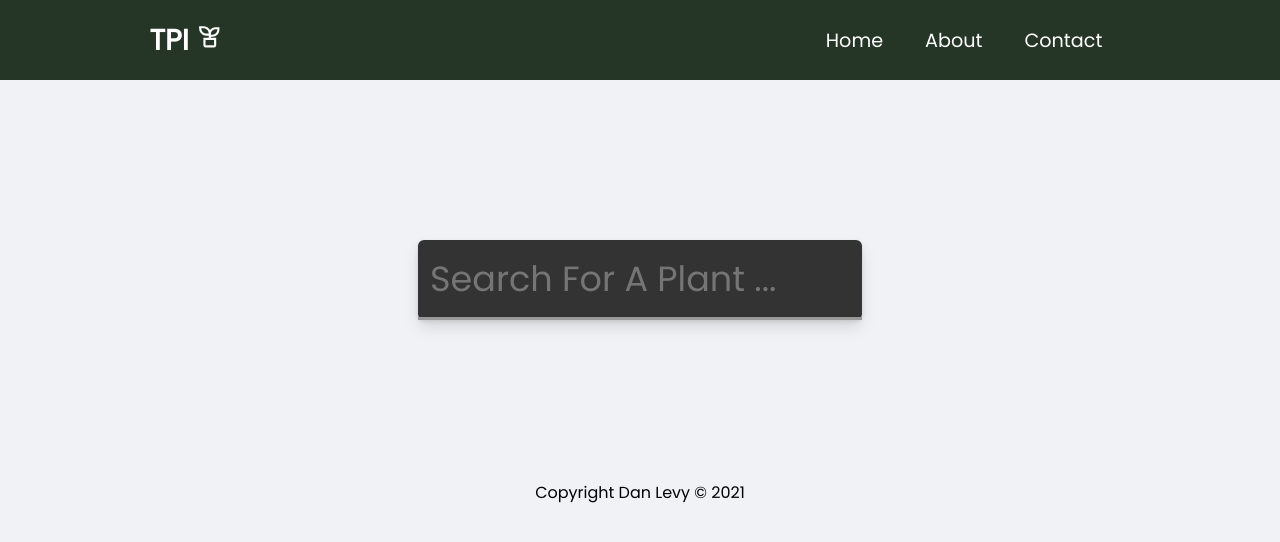
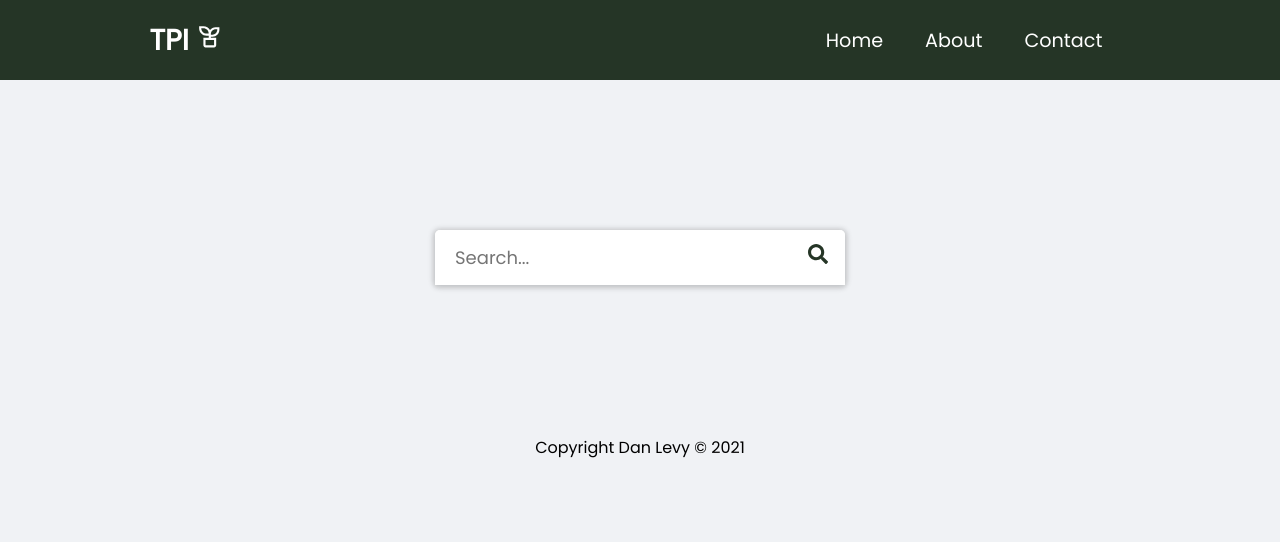
Before and after one commit to bcdan/ToxicPlantsIdentifier, a React (Create React App) app in the folder client/: page / in a window 1280 px wide. Shown: the top 542 px of the page. Built offline with nearby package versions, Linux system fonts and the light colour scheme; no server answers.

Commit message:
feat.modal - modal now works with loading plants details - missing styling of the content

```diff
--- a/client/src/App.js
+++ b/client/src/App.js
@@ -1,15 +1,29 @@
 import {useState,useEffect} from "react"
 import SearchBox from './components/SearchBox'
-import PlantDetails from './components/PlantDetails'
-import Footer from './components/Footer'
-import Navbar from './components/Navbar/Navbar'
 import About from './components/About'
 import Contact from './components/Contact'
-import {BrowserRouter as Router,Route,Switch} from 'react-router-dom'
+import Modal from './components/Modal/Modal'
+import {Route,Switch,useLocation} from 'react-router-dom'
+
+
+
 function App() {
 
   const [plantsDB,setPlantsDB] = useState([]);
   const [displayPlants,setDisplayedPlants] = useState([]);
+  const [showModal, setShowModal] = useState(false);
+  const [plantModalID,setPlantModalID] = useState(-1);
+
+  const usePageViews = ()=> {
+    let location = useLocation();
+    useEffect(() => {
+      if(location.pathname==='/')
+        setDisplayedPlants([]);
+    }, [location]);
+  }
+  usePageViews();
+
+
 
   useEffect(()=>{
     const getPlants = async()=>{
@@ -18,8 +32,6 @@ function App() {
     }
     getPlants();
   },[]);
-
-
 
   const fetchPlants = async()=>{
       const res = await fetch('/api/plants');
@@ -39,20 +51,14 @@ function App() {
 
 
   return (
-    <Router>
-      <Navbar/>
       <Switch>
-      <Route exact path='/about' component={About}/>
-      <Route exact path='/contact' component={Contact}/>
-      <Route exact path='/'>
-      <SearchBox onSearch={onSearch} plants={displayPlants}/>
-    </Route>
-    <Route  path='/plants/:id' children={<PlantDetails/>}/>
-    </Switch>
-    <Footer/>
-    </Router>
-
-
+        <Route exact path='/about' component={About}/>
+        <Route exact path='/contact' component={Contact}/>
+        <Route exact path='/'>
+          <SearchBox onSearch={onSearch} plants={displayPlants} setShowModal={setShowModal} setPlantID={setPlantModalID} />
+          <Modal showModal={showModal} setShowModal={setShowModal} plantID={plantModalID}/>
+        </Route>
+      </Switch>
   );
 }
 
--- a/client/src/components/Footer.js
+++ b/client/src/components/Footer.js
@@ -1,7 +1,9 @@
 const Footer = () => {
     return (
         <footer>
+            <div className="footer">
             <p>Copyright Dan Levy &copy; 2021</p>
+            </div>
         </footer>
     )
 }
--- /dev/null
+++ b/client/src/components/Modal/Modal.css
@@ -0,0 +1,59 @@
+.background{
+    width: 100%;
+    height: 100%;
+    background: rgba(0, 0, 0, 0.8);
+    position: fixed;
+    display: flex;
+    justify-content: center;
+    align-items: center;
+    overflow-y: hidden;
+    bottom:0;
+}
+
+.modalWrapper{
+    width: 800px;
+    height: 500px;
+    box-shadow: 0 5px 16px rgba(0, 0, 0, 0.2);
+    background: #fff;
+    color: #000;
+    display: grid;
+    grid-template-columns: 1fr 1fr;
+    position: relative;
+    z-index: 10;
+    border-radius: 10px;
+}
+.modalIMG{
+    width: 100%;
+    height: 100%;
+    border-radius: 10px 0 0 10px;
+    background: #000;
+}
+.modalContent{
+    display: flex;
+    flex-direction: column;
+    justify-content: center;
+    align-items: center;
+    line-height: 1.8;
+    color: #141414;
+}
+.modalContent p{
+    margin-bottom: 1rem;
+}
+
+.modalContent button{
+    padding: 10px 24px;
+    background: #141414;
+    color: #fff;
+    border: none;
+}
+
+.closeModalButton{
+    cursor: pointer;
+    position: absolute;
+    top: 20px;
+    right: 20px;
+    width: 32px;
+    height: 32px;
+    padding: 0;
+    z-index: 10;
+}
--- /dev/null
+++ b/client/src/components/Modal/Modal.js
@@ -0,0 +1,60 @@
+import "./Modal.css";
+import React, { useRef, useEffect, useCallback } from 'react';
+import { MdClose } from 'react-icons/md';
+import PlantDetails from '../PlantDetails'
+
+const Modal = ({ showModal, setShowModal, plantID})=> {
+  const modalRef = useRef();
+
+  const closeModal = e => {
+    if (modalRef.current === e.target) {
+      setShowModal(false);
+    }
+  };
+
+  const keyPress = useCallback(
+    e => {
+      if (e.key === 'Escape' && showModal) {
+        setShowModal(false);
+      }
+    },
+    [setShowModal, showModal]
+  );
+
+  useEffect(
+    () => {
+      document.addEventListener('keydown', keyPress);
+      return () => document.removeEventListener('keydown', keyPress);
+    },
+    [keyPress]
+  );
+
+  useEffect(() => {
+    if(showModal){
+      document.body.style.overflow = 'hidden';
+    }else         document.body.style.overflow = 'unset';
+  },[showModal])
+
+
+  return (
+    <>
+      {showModal ? (
+        <div className="background" onClick={closeModal} ref={modalRef}>
+            <div className="modalWrapper" >
+              <div className="modalContent">
+
+                <PlantDetails plantID={plantID}/>
+                <button onClick={() => setShowModal(prev => !prev)}>Close</button>
+              </div>
+              <MdClose className="closeModalButton"
+                aria-label='Close modal'
+                onClick={() => setShowModal(prev => !prev)}
+              />
+            </div>
+        </div>
+      ) : null}
+    </>
+  );
+}
+
+export default Modal;
--- a/client/src/components/Plant.js
+++ b/client/src/components/Plant.js
@@ -1,15 +1,18 @@
-import { FaSkull, FaCheck } from 'react-icons/fa'
-import {Link} from 'react-router-dom'
-const Plant = ({plant}) => {
-    return (
+
+const Plant = ({plant,setShowModal,setPlantID}) => {
+    const openModal = () => {
+      setShowModal(prev => !prev);
+      setPlantID(plant.ID);
+    };
+
+
+      return (
         <div className="plant">
-            <Link to={`/plants/${plant.ID}`} >
-            <h3>
+                <li onClick={openModal}>
                 {plant.Name}
-                {plant.Toxic? <FaSkull style={{color:'red'}}/> : <FaCheck style={{color:'green'}} />}
-            </h3>
-            </Link>
+                </li>
         </div>
+
     )
 }
 
--- a/client/src/components/PlantDetails.js
+++ b/client/src/components/PlantDetails.js
@@ -1,21 +1,22 @@
-import {useParams} from 'react-router-dom'
 import {useState,useEffect} from "react"
 import Loader from "react-loader-spinner";
 
-const PlantDetails = () => {
+
+
+const PlantDetails = ({plantID}) => {
     const [plant,setPlant] = useState([]);
     const [loading,setLoading] = useState(true);
-    const {id} = useParams();
+
 
     useEffect(() => {
         const getPlantDetails = async()=>{
-            const res = await fetch(`/api/plants/${id}`);
+            const res = await fetch(`/api/plants/${plantID}`);
             const plant = await res.json();
             setPlant(plant);
             setLoading(false);
           }
           getPlantDetails();
-    },[id]);
+    },[plantID]);
 
     const Details = ()=>{
         return (
--- a/client/src/components/Plants.js
+++ b/client/src/components/Plants.js
@@ -1,11 +1,13 @@
 import Plant from './Plant'
-const Plants = ({plants}) => {
+const Plants = ({plants,setShowModal,setPlantID}) => {
     return (
         <>
           {plants.map((plant)=>(
               <Plant
               key={plant.ID}
               plant={plant}
+              setShowModal={setShowModal}
+              setPlantID={setPlantID}
                />
               ))}
         </>
--- a/client/src/components/SearchBox.js
+++ b/client/src/components/SearchBox.js
@@ -1,16 +1,18 @@
 import Plants from './Plants'
-const SearchBox = ({plants,onSearch}) => {
+import {FaSearch } from 'react-icons/fa'
+
+const SearchBox = ({plants,onSearch,setShowModal,setPlantID}) => {
+
     return (
-        <div className="container">
-            <div className="container-search">
-                <div className="form-group">
-                 <input type="text" className="form-control" id="search" placeholder="Search For A Plant ..." onChange={onSearch}/>
-                </div>
-                <div className="search-results">
-                    <Plants plants={plants}/>
+            <div className="wrapper">
+                <div className="search-input">
+                    <input type="text" placeholder="Search..." onChange={onSearch}/>
+                    <div className="autocomplete-box">
+                    <Plants plants={plants} setShowModal={setShowModal} setPlantID={setPlantID}/>
+                    </div>
+                    <div className="icon"><FaSearch/></div>
                 </div>
             </div>
-        </div>
 
     )
 }
--- a/client/src/index.css
+++ b/client/src/index.css
@@ -10,61 +10,83 @@
 
 body {
   background-color: #f0f2f5;
-}
-
-.container {
-  max-width: 800px;
-  margin: 30px auto;
-  min-height: 300px;
-  padding: 30px;
-  border-radius: 5px;
-}
-
-.container-search{
-  width:60%;
-  margin: 100px auto;
-  background: #333;
-  border-radius: 6px;
-  box-shadow: 0 2px 4px rgba(0,0,0,.1), 0 8px 16px rgba(0,0,0,.1);
 
 }
 
-.container-search input{
-  background:transparent;
-  border:0;
-  font-size:35px;
-  color:#fff;
-  padding :12px;
-}
-.container-search input:focus{
-  outline:none;
-}
-.form-control{
-  width:100%;
+
+.wrapper{
+  padding: 0 20px;
+  max-width: 450px;
+  margin:150px auto;
 }
 
-.plant h3{
-  display: flex;
-  align-items: center;
-  justify-content: space-between;
-  color:#fff;
-  padding:20px;
-  border-top:1px solid #666;
-  font-size:20px;
+.wrapper .search-input{
+  position:relative;
+  background:white;
+  width: 100%;
+  border-radius: 5px;
+  box-shadow: 0px 1px 5px 3px rgba(0,0,0,0.12);
+}
+
+.search-input input{
+  height:55px;
+  width:100%;
+  outline:none;
+  border:none;
+  border-radius: 5px;
+  padding: 0 60px 0 20px;
+  font-size: 18px;
+  box-shadow: 0px 1px 5px rgba(0,0,0,0.1);
 
 }
+
+.search-input .icon{
+  height:55px;
+  width:55px;
+  line-height: 55px;
+  position: absolute;
+  top:0;
+  right:0;
+  text-align: center;
+  font-size: 20px;
+  color:#253526;
+  cursor:pointer;
+
+}
+.search-input .autocomplete-box{
+  max-height: 280px;
+  overflow-y:auto;
+  pointer-events: auto;
+}
+
+.autocomplete-box li{
+  list-style:none;
+  padding: 8px 12px;
+  width:100%;
+  border-radius: 3px;
+  display: block;
+  cursor:pointer;
+}
+
+
+.autocomplete-box li:hover{
+  background:#46b34b;
+}
+
+.search-input input{
+  border-radius: 5px 5px 0 0;
+}
+
+
 .plant a{
-  text-decoration: none;
+  text-decoration:none;
+  color:black;
 }
 
 .plant:hover{
   background-color:#46b34b;
 }
 
-.search-results{
-  border-top:3px solid #999;
-}
-
 footer {
   margin-top: 30px;
   text-align: center;
--- a/client/src/index.js
+++ b/client/src/index.js
@@ -3,12 +3,18 @@ import ReactDOM from 'react-dom';
 import './index.css';
 import App from './App';
 import reportWebVitals from './reportWebVitals';
-
+import { BrowserRouter as Router } from 'react-router-dom'
+import Footer from './components/Footer'
+import Navbar from './components/Navbar/Navbar'
 
 ReactDOM.render(
 
   <React.StrictMode>
-    <App />
+    <Router>
+      <Navbar />
+      <App />
+      <Footer />
+    </Router>
   </React.StrictMode>,
   document.getElementById('root')
 );
```
